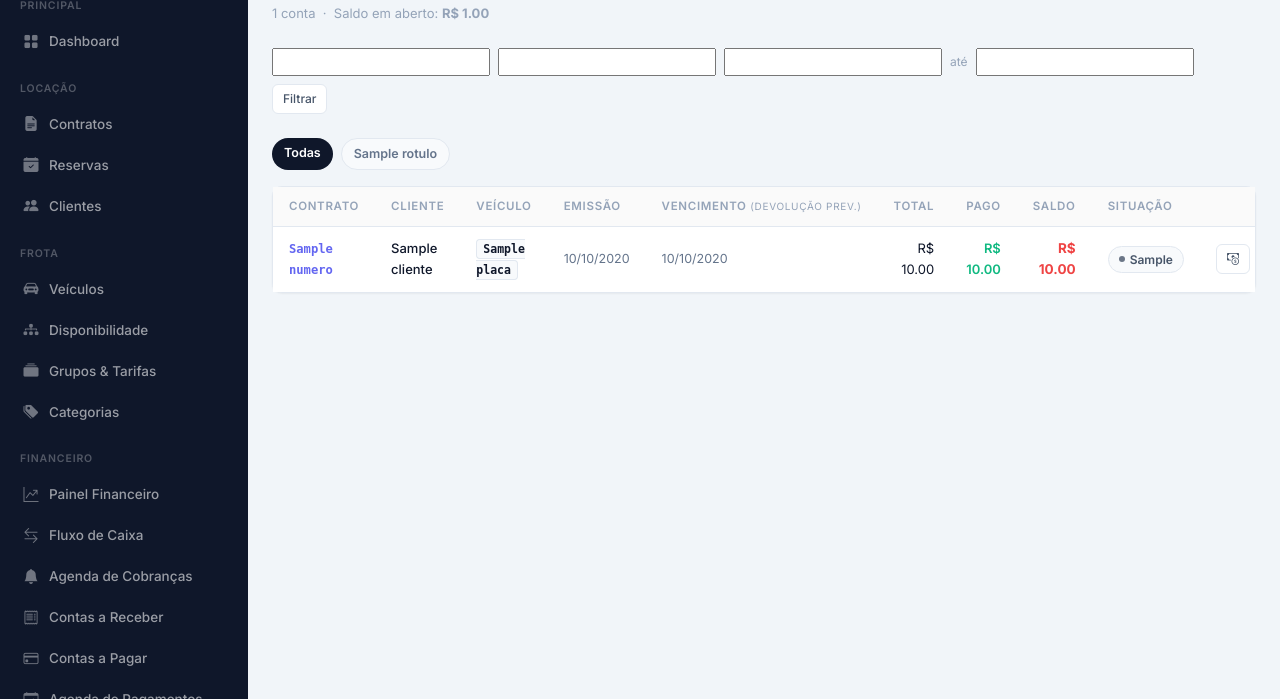
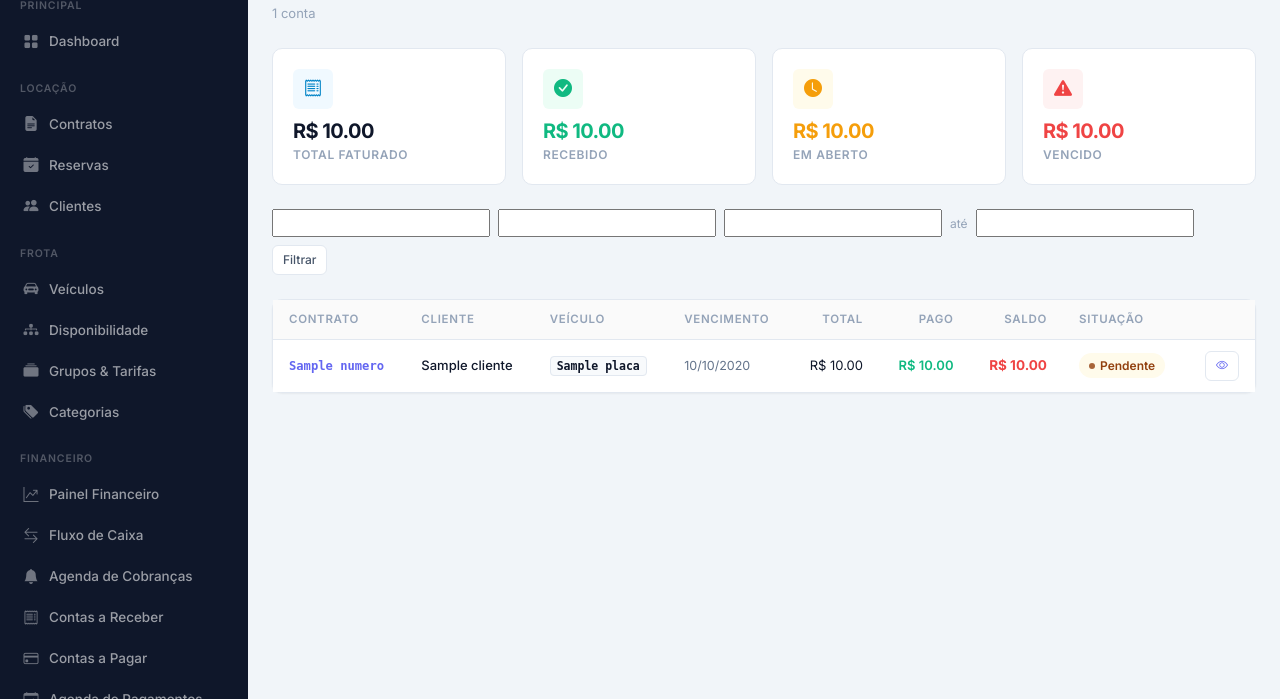
Before and after one commit to leandrolopes100/alugafacil, a Django app: template templates/financeiro/contas_receber.html in a window 1280 px wide. Shown: the part 101-800 px from the top of the page. Run offline with Django 5.2, Linux system fonts and the light colour scheme; the template is opened without the code that fills it: most values are stand-ins (such as "Sample title", 1, 10 or a date in 2020); form fields are guessed from the names that the template uses.

Commit message:
feat: 9 melhorias na listagem de contas a receber
1. KPI cards (Total faturado / Recebido / Em aberto / Vencido) com 4 queries
   agrupadas sobre o objeto_list filtrado.
2. Quick-filter pills removidos — eliminado o bug de perda de filtros ao
   clicar nas pills (o <select> do form ja cobre o mesmo caso).
3. Badge de situacao passa a usar conta.vencida como override: contas com
   situacao=pendente no banco mas data_vencimento no passado exibem "Vencido".
4. Coluna "Emissao" removida — de 10 para 9 colunas, eliminando scroll
   horizontal em laptops comuns.
5. Badge laranja "Vence hoje / amanha / em N dias" na coluna de vencimento
   para contas entre 0 e 3 dias do prazo.
6. Botao de acao unificado: sempre bi-eye "Ver conta" para todos os status.
7. Inline styles de highlight de linha substituidos por class="table-warning".
8. Paginacao com contador "Mostrando X-Y de N contas".
9. Ordenacao por urgencia: vencidas abertas primeiro (ASC por data, mais
   antigas no topo), depois pendentes futuras (ASC por vencimento), por fim
   pagas/canceladas — via annotation Case/When prioridade.

Co-Authored-By: Claude Sonnet 4.6 <noreply@anthropic.com>

```diff
--- a/templates/financeiro/contas_receber.html
+++ b/templates/financeiro/contas_receber.html
@@ -10,10 +10,47 @@
 <div class="page-header">
   <div>
     <h1 class="page-title">Contas a Receber</h1>
-    <p class="page-subtitle">
-      {{ page_obj.paginator.count }} conta{{ page_obj.paginator.count|pluralize:"s" }}
-      {% if total_listado %}&nbsp;·&nbsp; Saldo em aberto: <strong>R$ {{ total_listado|floatformat:2 }}</strong>{% endif %}
-    </p>
+    <p class="page-subtitle">{{ page_obj.paginator.count }} conta{{ page_obj.paginator.count|pluralize:"s" }}</p>
+  </div>
+</div>
+
+<!-- KPIs -->
+<div class="row g-3 mb-4">
+  <div class="col-sm-6 col-lg-3">
+    <div class="kpi-card">
+      <div class="kpi-icon" style="background:#f0f9ff; color:#0284c7">
+        <i class="bi bi-receipt"></i>
+      </div>
+      <div class="kpi-value" style="font-size:20px">R$ {{ kpi_faturado|floatformat:2 }}</div>
+      <div class="kpi-label">Total faturado</div>
+    </div>
+  </div>
+  <div class="col-sm-6 col-lg-3">
+    <div class="kpi-card">
+      <div class="kpi-icon" style="background:var(--success-bg); color:var(--success)">
+        <i class="bi bi-check-circle-fill"></i>
+      </div>
+      <div class="kpi-value" style="font-size:20px; color:var(--success)">R$ {{ kpi_recebido|floatformat:2 }}</div>
+      <div class="kpi-label">Recebido</div>
+    </div>
+  </div>
+  <div class="col-sm-6 col-lg-3">
+    <div class="kpi-card">
+      <div class="kpi-icon" style="background:var(--warning-bg); color:var(--warning)">
+        <i class="bi bi-clock-fill"></i>
+      </div>
+      <div class="kpi-value" style="font-size:20px; color:var(--warning)">R$ {{ kpi_em_aberto|floatformat:2 }}</div>
+      <div class="kpi-label">Em aberto</div>
+    </div>
+  </div>
+  <div class="col-sm-6 col-lg-3">
+    <div class="kpi-card">
+      <div class="kpi-icon" style="background:var(--danger-bg); color:var(--danger)">
+        <i class="bi bi-exclamation-triangle-fill"></i>
+      </div>
+      <div class="kpi-value" style="font-size:20px; color:var(--danger)">R$ {{ kpi_vencido|floatformat:2 }}</div>
+      <div class="kpi-label">Vencido</div>
+    </div>
   </div>
 </div>
 
@@ -28,23 +65,9 @@
       {{ form.vencimento_ate }}
     </div>
     <button type="submit" class="btn btn-outline-secondary btn-sm">Filtrar</button>
-    {% if request.GET %}<a href="?" class="btn btn-outline-secondary btn-sm"><i class="bi bi-x-lg"></i></a>{% endif %}
+    {% if request.GET %}<a href="?" class="btn btn-outline-secondary btn-sm" title="Limpar filtros"><i class="bi bi-x-lg"></i></a>{% endif %}
   </div>
 </form>
-
-<!-- Filtros rápidos por situação -->
-<div class="d-flex flex-wrap gap-2 mb-3">
-  <a href="?" style="font-size:12.5px; font-weight:600; padding:5px 12px; border-radius:20px; text-decoration:none;
-     {% if not request.GET.situacao %}background:#0f172a; color:#fff{% else %}background:#f8fafc; color:#64748b; border:1px solid #e2e8f0{% endif %}">
-    Todas
-  </a>
-  {% for valor, rotulo in situacoes %}
-  <a href="?situacao={{ valor }}" style="font-size:12.5px; font-weight:600; padding:5px 12px; border-radius:20px; text-decoration:none;
-     {% if request.GET.situacao == valor %}background:#0f172a; color:#fff{% else %}background:#f8fafc; color:#64748b; border:1px solid #e2e8f0{% endif %}">
-    {{ rotulo }}
-  </a>
-  {% endfor %}
-</div>
 
 <div class="card">
   <div class="table-responsive">
@@ -54,8 +77,7 @@
           <th>Contrato</th>
           <th>Cliente</th>
           <th>Veículo</th>
-          <th>Emissão</th>
-          <th>Vencimento <span style="font-size:10px; font-weight:400; color:#94a3b8">(devolução prev.)</span></th>
+          <th>Vencimento</th>
           <th class="text-end">Total</th>
           <th class="text-end">Pago</th>
           <th class="text-end">Saldo</th>
@@ -65,7 +87,7 @@
       </thead>
       <tbody>
         {% for conta in contas %}
-        <tr {% if conta.vencida %}style="background:#fffbeb"{% endif %}>
+        <tr {% if conta.vencida %}class="table-warning"{% endif %}>
           <td>
             <a href="{% url 'financeiro:conta-receber-detalhe' conta.pk %}" class="table-link text-mono">{{ conta.contrato.numero }}</a>
           </td>
@@ -73,45 +95,51 @@
           <td>
             <span class="text-mono" style="font-size:11.5px; font-weight:700; background:#f8fafc; border:1px solid #e2e8f0; padding:2px 6px; border-radius:4px">{{ conta.contrato.veiculo.placa }}</span>
           </td>
-          <td style="font-size:12.5px; color:#64748b">{{ conta.data_emissao|date:"d/m/Y" }}</td>
-          <td style="font-size:12.5px; {% if conta.vencida %}color:#ef4444; font-weight:600{% else %}color:#64748b{% endif %}">
+          <td>
+            <span style="font-size:12.5px; {% if conta.vencida %}color:var(--danger); font-weight:600{% else %}color:#64748b{% endif %}">
               {{ conta.data_vencimento|date:"d/m/Y" }}
+            </span>
             {% if conta.vencida %}
-            <span style="font-size:11px; background:#fef2f2; color:#ef4444; padding:1px 5px; border-radius:4px; border:1px solid #fca5a5; display:block; margin-top:2px">+{{ conta.dias_em_atraso }} dias</span>
+            <span class="badge bg-danger-subtle text-danger border small" style="display:block; margin-top:2px">
+              +{{ conta.dias_em_atraso }} dia{{ conta.dias_em_atraso|pluralize }}
+            </span>
+            {% elif conta.dias_para_vencer >= 0 and conta.dias_para_vencer <= 3 %}
+            <span class="badge bg-warning-subtle text-warning border small" style="display:block; margin-top:2px">
+              {% if conta.dias_para_vencer == 0 %}Vence hoje
+              {% elif conta.dias_para_vencer == 1 %}Vence amanhã
+              {% else %}Vence em {{ conta.dias_para_vencer }} dias{% endif %}
+            </span>
             {% endif %}
           </td>
           <td class="text-end" style="font-size:13px; color:#0f172a">R$ {{ conta.valor_total|floatformat:2 }}</td>
-          <td class="text-end" style="font-size:13px; color:#10b981; font-weight:600">
+          <td class="text-end" style="font-size:13px; color:var(--success); font-weight:600">
             {% if conta.valor_pago %}R$ {{ conta.valor_pago|floatformat:2 }}{% else %}<span style="color:#cbd5e1">—</span>{% endif %}
           </td>
-          <td class="text-end" style="font-size:13.5px; font-weight:700; {% if conta.valor_saldo > 0 %}color:#ef4444{% else %}color:#10b981{% endif %}">
+          <td class="text-end" style="font-size:13.5px; font-weight:700; {% if conta.valor_saldo > 0 %}color:var(--danger){% else %}color:var(--success){% endif %}">
             R$ {{ conta.valor_saldo|floatformat:2 }}
           </td>
           <td>
-            <span class="status-badge
-              {% if conta.situacao == 'pendente' %}status-warning
-              {% elif conta.situacao == 'pago_parcial' %}status-primary
-              {% elif conta.situacao == 'pago' %}status-success
-              {% elif conta.situacao == 'vencido' %}status-danger
-              {% else %}status-neutral{% endif %}">
-              {{ conta.get_situacao_display }}
-            </span>
+            {% if conta.vencida %}
+              <span class="status-badge status-danger">Vencido</span>
+            {% elif conta.situacao == 'pago_parcial' %}
+              <span class="status-badge status-primary">Pago Parcialmente</span>
+            {% elif conta.situacao == 'pago' %}
+              <span class="status-badge status-success">Pago</span>
+            {% elif conta.situacao == 'cancelado' %}
+              <span class="status-badge status-neutral">Cancelado</span>
+            {% else %}
+              <span class="status-badge status-warning">Pendente</span>
+            {% endif %}
           </td>
-          <td style="text-align:right">
-            {% if conta.situacao != 'pago' and conta.situacao != 'cancelado' %}
-            <a href="{% url 'financeiro:conta-receber-detalhe' conta.pk %}" class="btn btn-outline-secondary btn-sm">
-              <i class="bi bi-cash-coin"></i>
-            </a>
-            {% else %}
-            <a href="{% url 'financeiro:conta-receber-detalhe' conta.pk %}" class="btn btn-outline-secondary btn-sm">
+          <td class="text-end">
+            <a href="{% url 'financeiro:conta-receber-detalhe' conta.pk %}" class="btn btn-outline-primary btn-sm" title="Ver conta">
               <i class="bi bi-eye"></i>
             </a>
-            {% endif %}
           </td>
         </tr>
         {% empty %}
         <tr>
-          <td colspan="10">
+          <td colspan="9">
             <div class="empty-state">
               <div class="empty-state-icon"><i class="bi bi-receipt"></i></div>
               <div class="empty-state-title">Nenhuma conta encontrada</div>
@@ -126,13 +154,18 @@
 </div>
 
 {% if is_paginated %}
-<nav class="mt-3">
-  <ul class="pagination justify-content-center mb-0">
+<div class="mt-3 d-flex justify-content-between align-items-center flex-wrap gap-2">
+  <div class="text-muted small">
+    Mostrando {{ page_obj.start_index }}–{{ page_obj.end_index }} de {{ page_obj.paginator.count }} conta{{ page_obj.paginator.count|pluralize:"s" }}
+  </div>
+  <nav>
+    <ul class="pagination pagination-sm mb-0">
       {% if page_obj.has_previous %}<li class="page-item"><a class="page-link" href="?page={{ page_obj.previous_page_number }}&{{ request.GET.urlencode }}"><i class="bi bi-chevron-left"></i></a></li>{% endif %}
       <li class="page-item disabled"><span class="page-link">{{ page_obj.number }} / {{ page_obj.paginator.num_pages }}</span></li>
       {% if page_obj.has_next %}<li class="page-item"><a class="page-link" href="?page={{ page_obj.next_page_number }}&{{ request.GET.urlencode }}"><i class="bi bi-chevron-right"></i></a></li>{% endif %}
     </ul>
   </nav>
+</div>
 {% endif %}
 
 {% endblock %}
```
Also changed, not shown: apps/financeiro/views.py (+39 -6 lines). Lines whose indentation alone changed are shown as unchanged.
